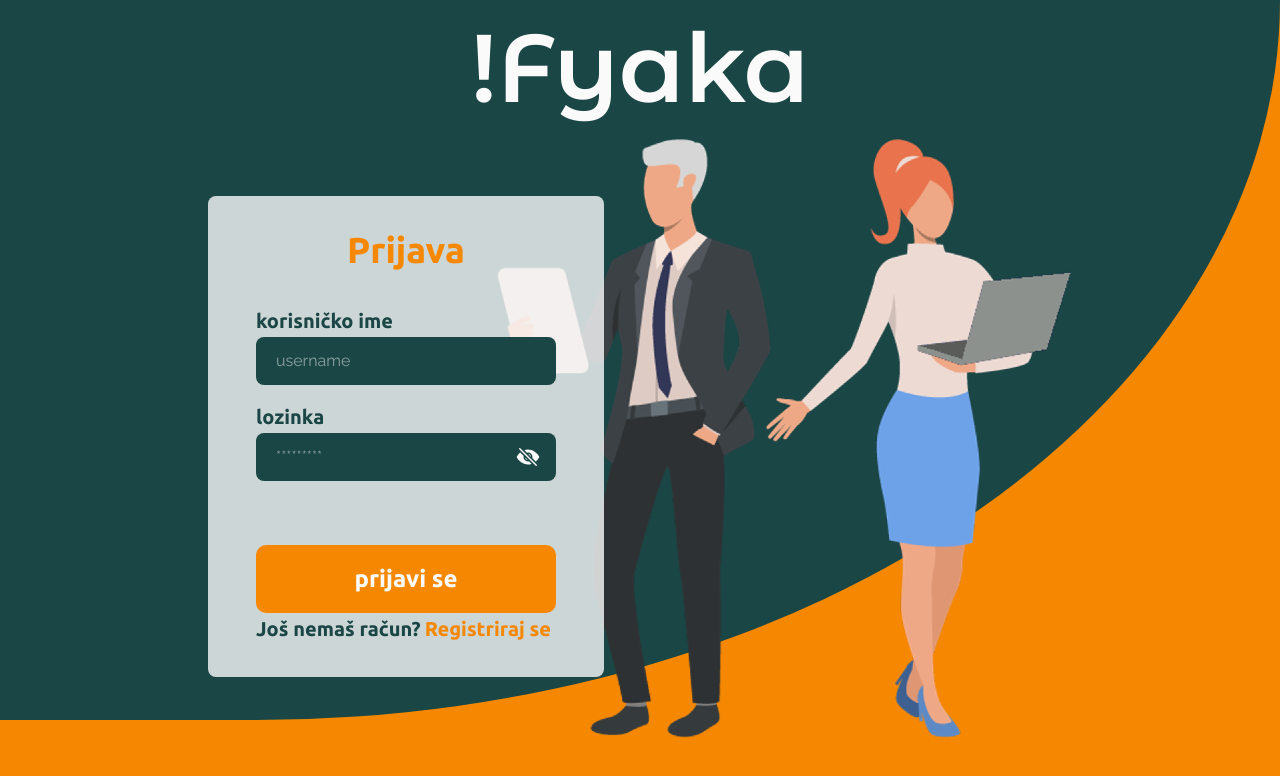
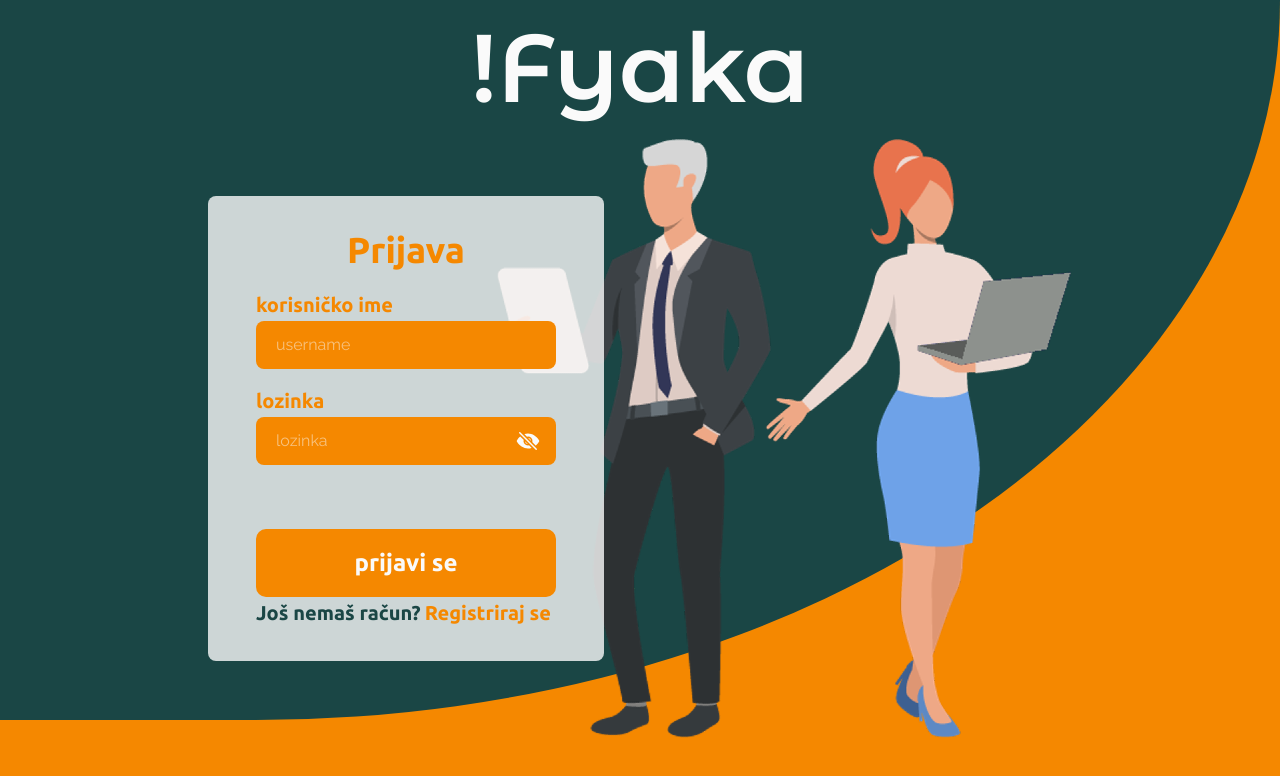
Before and after one commit to val2cak/fyaka-frontend, a React (Create React App) app: page /auth/login in a window 1280 px wide. Shown: the top 776 px of the page. Built offline with nearby package versions, Linux system fonts and the light colour scheme; no server answers; what ably would draw is missing.

Commit message:
adding validations

```diff
--- a/src/components/Form/InputElement.tsx
+++ b/src/components/Form/InputElement.tsx
@@ -39,6 +39,7 @@ const InputElement: FC<Props> = ({
 
         {flag && (
           <button
+            type='button'
             onClick={() => setVisible(!visible)}
             className={`absolute right-4 top-0 bottom-0 mx-auto my-0 text-md text-lightColor`}
           >
--- a/src/features/auth/LoginRegister/LoginForm.tsx
+++ b/src/features/auth/LoginRegister/LoginForm.tsx
@@ -1,4 +1,5 @@
-import { useCallback, useEffect, useState } from 'react';
+import { useCallback, useEffect } from 'react';
+import { useForm } from 'react-hook-form';
 import { NavLink, useNavigate } from 'react-router-dom';
 
 import { useAppDispatch } from '../../../app/hooks';
@@ -10,8 +11,12 @@ import { useLoginUserMutation } from '../authApiSlice';
 import { loginUserSuccess } from '../authStateSlice';
 
 const LoginForm = () => {
-  const [userName, setUserName] = useState('');
-  const [password, setPassword] = useState('');
+  const {
+    register,
+    handleSubmit,
+    watch,
+    formState: { errors },
+  } = useForm();
 
   const navigateTo = useNavigate();
 
@@ -35,30 +40,16 @@ const LoginForm = () => {
     [dispatch, navigateTo]
   );
 
-  const handleFormInputChange =
-    (name: string) => (event: React.ChangeEvent<HTMLInputElement>) => {
-      switch (name) {
-        case 'userName':
-          setUserName(event.target.value);
-          break;
-        case 'password':
-          setPassword(event.target.value);
-          break;
-        default:
-          return '';
-      }
-    };
-
   const { handleUserActionNotification, handlePromiseNotification } =
     useNotifications();
 
-  const handleFormSubmit = async (event: React.MouseEvent) => {
-    event.preventDefault();
-    event.stopPropagation();
-
+  const handleFormSubmit = async (data) => {
     try {
       handlePromiseNotification(
-        loginUser({ username: userName, password: password }).unwrap(),
+        loginUser({
+          username: data.username,
+          password: data.password,
+        }).unwrap(),
         {
           success: {
             message: 'Dobrodošli!',
@@ -100,43 +91,57 @@ const LoginForm = () => {
   ]);
 
   return (
-    <div className='bg-lightColor bg-opacity-80 rounded-lg px-12 py-8 flex flex-col gap-8'>
+    <div className='bg-lightColor bg-opacity-80 rounded-lg px-12 py-8 flex flex-col gap-4'>
       <h1 className='flex justify-center items-center font-ubuntu text-primaryColor font-bold text-xl'>
         Prijava
       </h1>
 
-      <div className='flex flex-col gap-16'>
+      {(errors.username?.type || errors.password?.type) && (
+        <span className='text-redColor font-ubuntu'>
+          Molimo ispunite sva obavezna polja!
+        </span>
+      )}
+
+      <form
+        onSubmit={handleSubmit(handleFormSubmit)}
+        className='flex flex-col gap-16'
+      >
         <div className='flex flex-col gap-4'>
           <InputElement
             label={'korisničko ime'}
             placeholder={'username'}
-            labelClasses={'text-secondaryColor'}
+            labelClasses={'text-primaryColor'}
             inputClasses={
-              'placeholder-lightColor placeholder:opacity-50 text-lightColor bg-secondaryColor h-12'
+              `placeholder-lightColor placeholder:opacity-50 text-lightColor bg-primaryColor h-12` +
+              (errors.username ? ' border-2 border-redColor' : '')
             }
             inputProps={{
-              value: userName,
-              onChange: handleFormInputChange('userName'),
+              ...register('username', {
+                required: true,
+              }),
               type: 'text',
             }}
           />
+
           <InputElement
             label={'lozinka'}
-            placeholder={'*********'}
-            labelClasses={'text-secondaryColor'}
+            placeholder={'lozinka'}
+            labelClasses={'text-primaryColor'}
             inputClasses={
-              'placeholder-lightColor placeholder:opacity-50 text-lightColor bg-secondaryColor h-12'
+              `placeholder-lightColor placeholder:opacity-50 text-lightColor bg-primaryColor h-12` +
+              (errors.password ? ' border-2 border-redColor' : '')
             }
             inputProps={{
-              value: password,
-              onChange: handleFormInputChange('password'),
+              ...register('password', {
+                required: true,
+              }),
             }}
           />
         </div>
 
         <div>
           <button
-            onClick={handleFormSubmit}
+            type='submit'
             className='button bg-primaryColor text-lightColor !py-4'
           >
             prijavi se
@@ -148,7 +153,7 @@ const LoginForm = () => {
             </NavLink>
           </div>
         </div>
-      </div>
+      </form>
     </div>
   );
 };
--- a/src/features/auth/LoginRegister/RegisterForm.tsx
+++ b/src/features/auth/LoginRegister/RegisterForm.tsx
@@ -168,7 +168,7 @@ const RegisterForm = () => {
 
         <div>
           <button
-            onClick={handleFormSubmit}
+            type='submit'
             className='button bg-secondaryColor text-lightColor !py-4 h-16'
           >
             registriraj se
```
